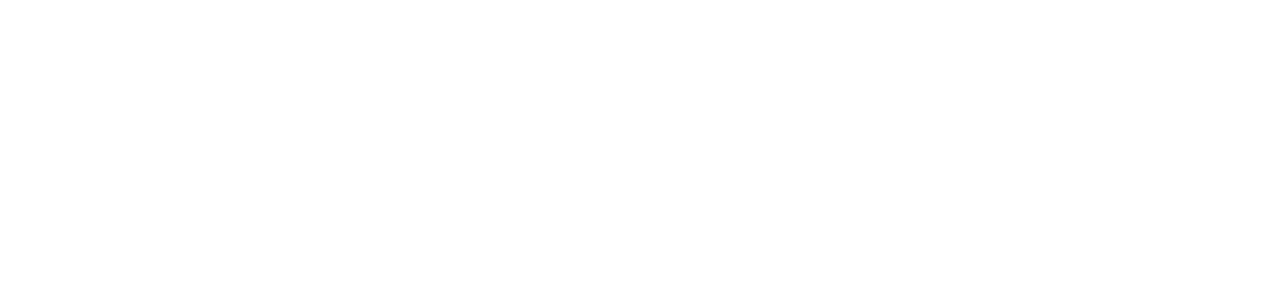
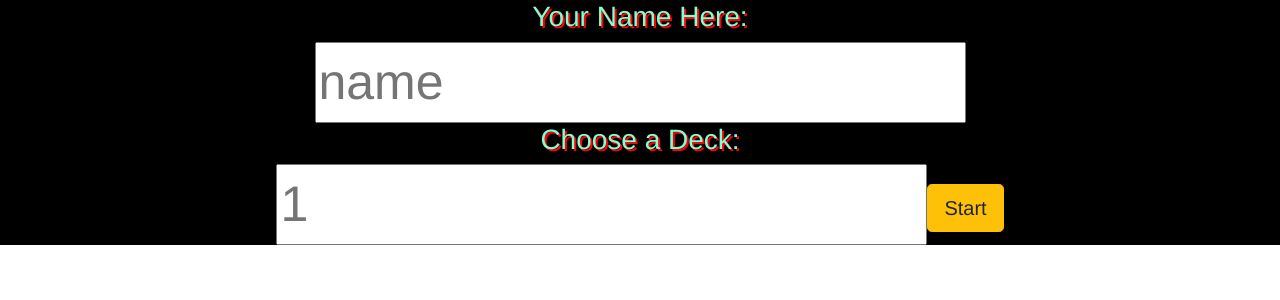
Before and after one commit to carissamorrow/battle-cards, a Vue app: page /#/ in a window 1280 px wide. Shown: the top 300 px of the page. Built offline with nearby package versions, Linux system fonts and the light colour scheme.

Commit message:
getting some functionality

```diff
--- a/src/components/selectGame.vue
+++ b/src/components/player.vue
@@ -1,5 +1,5 @@
 <template>
-  <div class="">
+  <div class=" ">
 
   </div>
 </template>
--- a/src/views/Cards.vue
+++ b/src/views/Cards.vue
@@ -1,8 +1,7 @@
 <template>
   <div class="Cards">
+
   </div>
-
-
 </template>
 
 <script>
@@ -10,7 +9,9 @@
 
   export default {
     name: 'Cards',
+    components: {
 
+    }
   }
 </script>
 <style>
--- a/src/views/Game.vue
+++ b/src/views/Game.vue
@@ -1,17 +1,50 @@
+//home view
 <template>
-  <div class="Game">
+  <div class="Game container-fluid">
+    <form v-on:submit.prevent="startGame">
+      <h3>Your Name Here:</h3>
+      <input type="text" v-model="game.gameConfig.playerName" placeholder="name">
+    </form>
+    <form @submit.prevent="set">
+      <h3>Choose a Deck:</h3>
+      <input type="number" placeholder="1">
+      <button class="btn btn-warning btn-lg" @click="startGame">Start</button>
+    </form>
   </div>
-
 </template>
 
 <script>
-
+  import router from '../router.js'
 
   export default {
     name: 'Game',
-
+    data() {
+      return {
+        game: {
+          gameConfig: {
+            playerName: "",
+            opponent: 1,
+            set: 4
+          }
+        }
+      }
+    },
+    methods: {
+      startGame() {
+        this.$store.dispatch("newGame", this.game);
+      }
+    },
+    startNewGame() {
+      router.push({ name: 'game' })
+    },
+    // components: {
+    //   opponent,
+    //   player
+    // }
   }
 </script>
+
+
 <style>
   .Game {
     font-size: 50px;
```
Also changed, not shown: src/components/startGame.vue (deleted, +0 -24 lines), src/components/opponent.vue (renamed from src/components/activeGame.vue).
